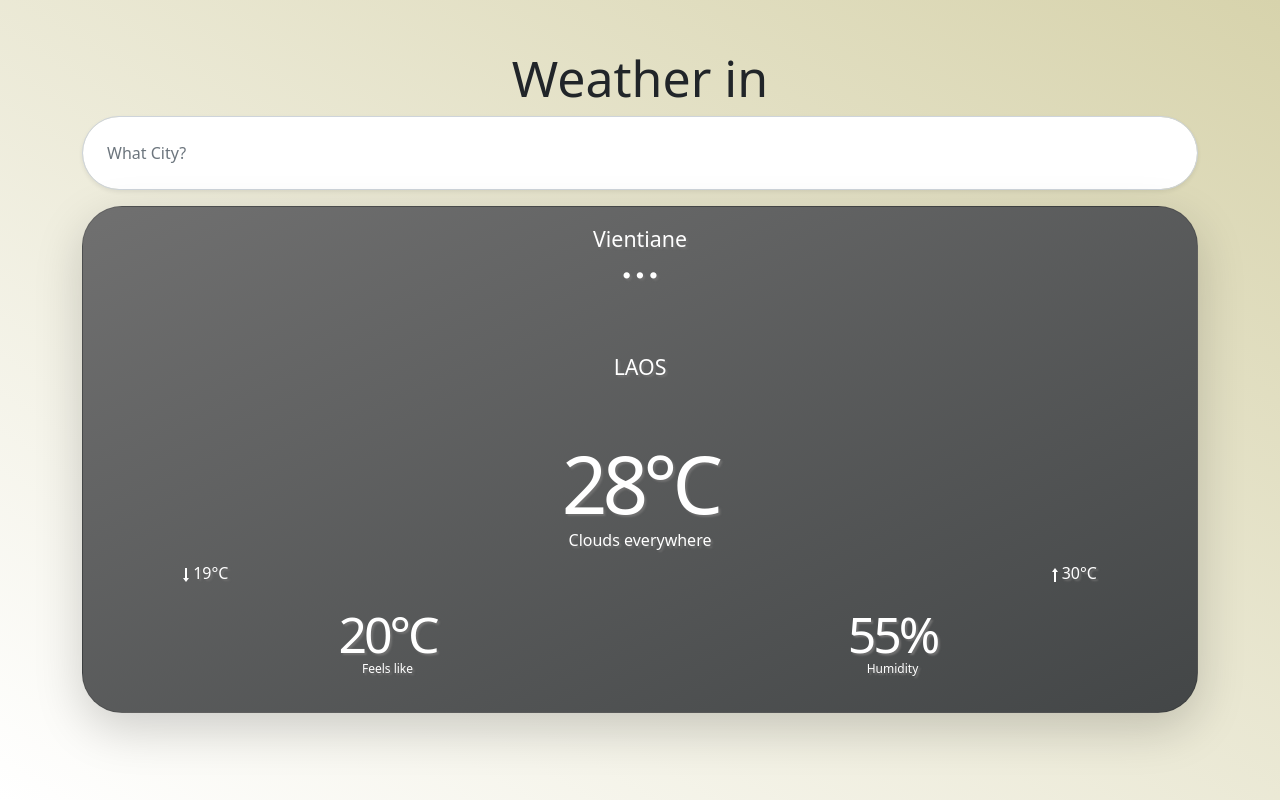
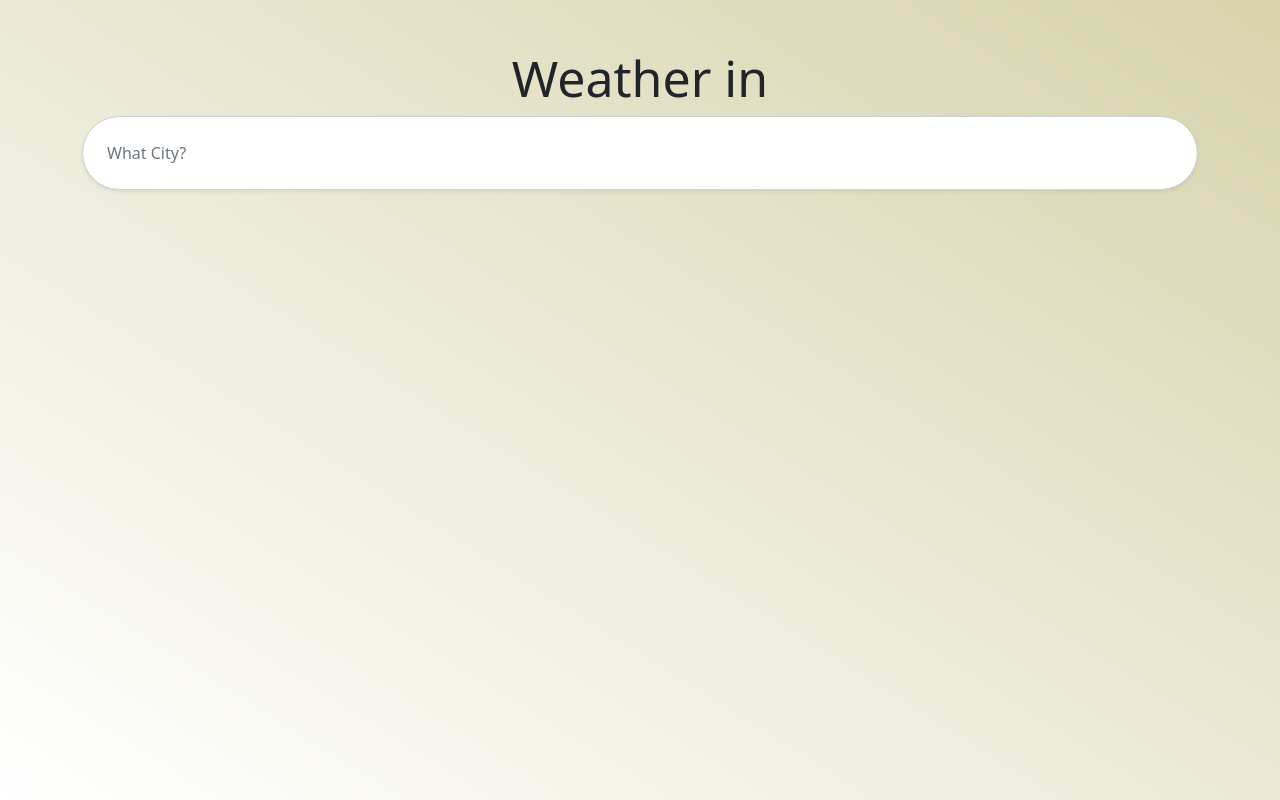
Before and after one commit to riindaa/vue-weather, a Vue app: page / in a window 1280 px wide. Built offline with nearby package versions, Linux system fonts and the light colour scheme.

Commit message:
feat: show weather card when enter city name

```diff
--- a/src/App.vue
+++ b/src/App.vue
@@ -12,7 +12,10 @@
         />
       </form>
 
-      <div class="card rounded-10 my-3 shadow-lg back-card overflow-hidden">
+      <div
+        class="card rounded-10 my-3 shadow-lg back-card overflow-hidden"
+        v-if="visible"
+      >
         <!-- Top of card starts here -->
         <div class="card-top text-center" style="margin-bottom: 15rem">
           <div class="city-name my-3">
@@ -71,6 +74,7 @@
   export default {
     data() {
       return {
+        visible: false,
         isDay: true,
         citySearch: '',
         weather: {
@@ -114,8 +118,10 @@
 
         // check for time of day
         const timeOfDay = data.weather[0].icon;
+        this.isDay = !timeOfDay.includes('n');
 
-        this.isDay = !timeOfDay.includes('n');
+        // check weather animation
+        this.visible = true;
       },
     },
   };
```
